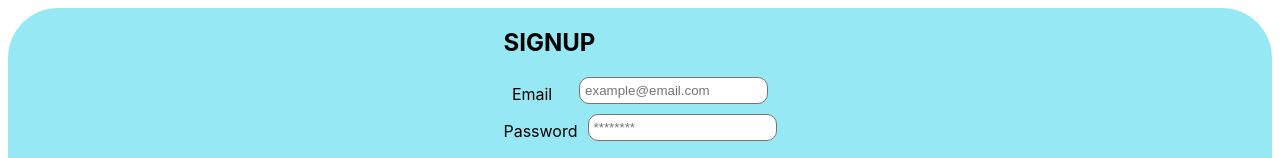
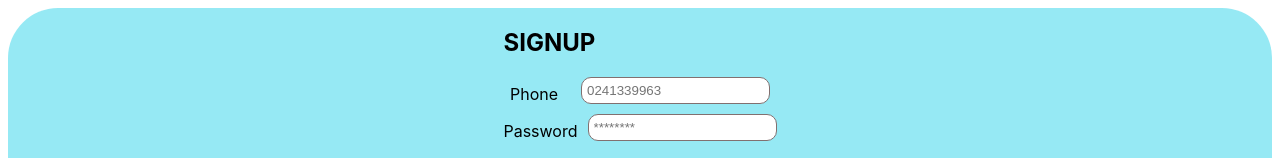
Before and after one commit to 3ga01/react-stuff, a React (Create React App) app: page / in a window 1280 px wide. Shown: the top 158 px of the page. Built offline with nearby package versions, Linux system fonts and the light colour scheme.

Commit message:
useState success

```diff
--- a/src/pages/Landing/Form/FormContainer.js
+++ b/src/pages/Landing/Form/FormContainer.js
@@ -6,16 +6,17 @@ import Input from "./Input";
 import "../../../css/label.css";
 
 function FormContainer() {
-  const validEmail = /^\d{1,10}$/;
-  const [email, setEmail] = useState("");
+  const validPhone = /^\d{1,10}$/;
+  const [phone, setPhone] = useState("");
 
   const handleChange = ({ target }) => {
-    const newEmail = target.value;
+    const newPhone = target.value;
 
-    const isValid = validEmail.test(newEmail);
+    const isValid = validPhone.test(newPhone);
 
-    if (isValid || newEmail === "") {
-      setEmail(newEmail);
+    if (isValid || newPhone === "") {
+      setPhone(newPhone);
+      console.log(isValid);
     }
   };
 
@@ -24,12 +25,12 @@ function FormContainer() {
       <form>
         <h2>SIGNUP</h2>
         <div className="box">
-          <Label text="Email" />
+          <Label text="Phone" />
           <Input
             onChange={handleChange}
             type="email"
-            placeholder="example@email.com"
-            value={email}
+            placeholder="0241339963"
+            value={phone}
           />
         </div>
         <div className="box">
@@ -40,7 +41,7 @@ function FormContainer() {
       </form>
     </div>
   );
-  console.log(email);
+  console.log(phone);
 }
 
 export default FormContainer;
--- a/src/pages/Landing/Form/Label.js
+++ b/src/pages/Landing/Form/Label.js
@@ -4,7 +4,7 @@ import "../../../css/label.css";
 function Label(props) {
   return (
     <div>
-      <label id={props.id}>{props.text}</label>
+      <label for={props.id} >{props.text}</label>
     </div>
   );
 }
```
